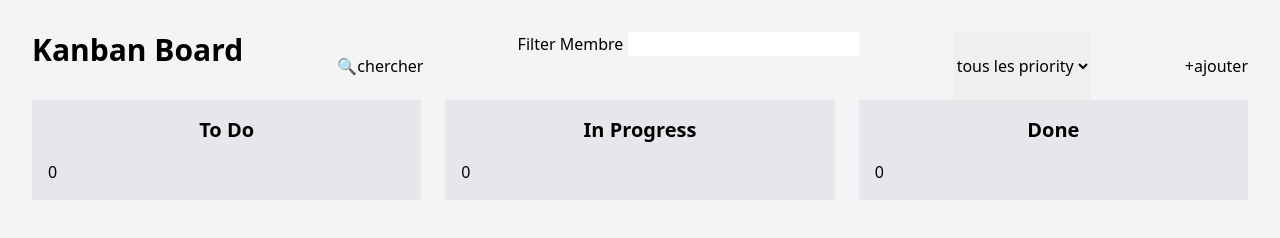
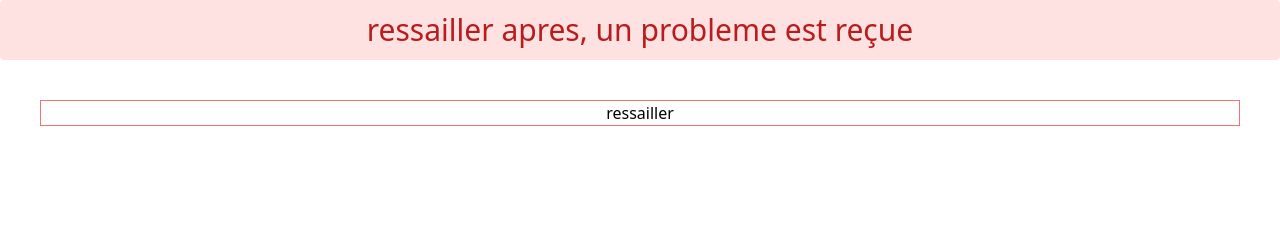
Before and after one commit to amiamuo7186/FlowBoard, a plain HTML site: page index.html in a window 1280 px wide. Drawn offline with nearby package versions, Linux system fonts and the light colour scheme; some packages are replaced by stand-ins of ours; no server answers; a script that the page names is missing.

Commit message:
fix:la gestion des erreurs

```diff
--- a/index.html
+++ b/index.html
@@ -12,8 +12,6 @@
 </head>
 
 <body>
-
-    <!-- <script src="ui.js" type="module"></script> -->
 
     <div hidden id="error">
         <span class="flex flex-col justify-between ">
@@ -39,6 +37,7 @@
                         <option value="low">low</option>
                     </select>
                     <button type="button" id="new"> +ajouter </button>
+                    <button type="button" id="IA">Générer avec l'IA </button>
 
 
                 </span>
--- a/main.js
+++ b/main.js
@@ -1,6 +1,5 @@
 import {
   afficher,
-  masquer,
   ressailler,
   ValiderText,
   ValideList,
@@ -27,11 +26,21 @@ const btnRess = document.getElementById("ressailler");
 const btnUpdate = document.getElementById("modif");
 const btnAjout = document.getElementById("btnajout");
 const form = document.getElementById("form_Saisie");
-const datae = await loadCard();
+
+// afficher(datae)
+async function appel() {
+  try{
+  const datae = await loadCard()
 afficher(datae);
-// const BTNMODIFY = document.querySelectorAll("[data-id]"); // avant affichage reste node vide
-// const BTNDELETE = document.querySelectorAll("[data-idd]");
-// console.log(BTNDELETE);
+}
+  catch(error ) {
+
+      console.log("Erreur :", error);
+      ressailler()
+    };
+}
+appel()
+
 document.addEventListener("click", async function (e) {
   const next = e.target.closest("[data-idn]");
   if (next) {
@@ -77,7 +86,6 @@ document.addEventListener("click", async function (e) {
     dialog.showModal();
     let {data} = await recupre_data(modifier.dataset.id);
     btnUpdate.setAttribute("data-id", modifier.dataset.id);
-
     document.querySelector('[name="title"]').value = data.title;
     document.querySelector('[name="description"]').value = data.description;
     document.querySelector('[name="assignee"]').value = data.assignee;
@@ -90,7 +98,6 @@ document.addEventListener("click", async function (e) {
   if (suprime){
     const msg= document.getElementById("message d'erreur")
     let idDeltete = suprime.dataset.idd;
-    console.log(idDeltete)
     Swal.fire({
       title: "vous etre sur ",
       text: "voulez vous suprimer la tache ",
@@ -111,7 +118,6 @@ document.addEventListener("click", async function (e) {
           text: "Votre tache etait suprimée.",
           icon: "success",
         });
-
         }
         catch(error){
           msg.textContent = "Erreur : impossible de supprimer cette carte."
@@ -120,58 +126,7 @@ document.addEventListener("click", async function (e) {
     });
   }
 });
-// BTNMODIFY.forEach((element) => {
-//   element.addEventListener("click", async function () {
-//     btnAjout.hidden = true;
-//     btnUpdate.hidden = false;
-//     dialog.showModal();
-//     let {data} = await recupre_data(element.dataset.id);
-//     btnUpdate.setAttribute("data-id", element.dataset.id);
-
-//     document.querySelector('[name="title"]').value = data.title;
-//     document.querySelector('[name="description"]').value = data.description;
-//     document.querySelector('[name="assignee"]').value = data.assignee;
-//     document.querySelector('[name="status"]').value = data.status;
-//     document.querySelector('[name="priority"]').value = data.priority;
-//     document.querySelector('[name="dueDate"]').value = data.dueDate;
-//     document.querySelector('[name="tags"]').value = data.tags;
-//   });
-// });
-
-// BTNDELETE.forEach((d) => {
-//   d.addEventListener("click", async function () {
-//           const msg= document.getElementById("message d'erreur")
-//     let idDeltete = d.dataset.idd;
-//     Swal.fire({
-//       title: "vous etre sur ",
-//       text: "voulez vous suprimer la tache ",
-//       icon: "warning",
-//       showCancelButton: true,
-//       confirmButtonColor: "#3085d6",
-//       cancelButtonColor: "#d33",
-//       confirmButtonText: "Oui,suprime",
-//     }).then(async (result) => {
-//       if (result.isConfirmed) {
-//         Swal.fire({
-//           title: "Deleted!",
-//           text: "Votre tache etait suprimée.",
-//           icon: "success",
-//         });
-//         try{
-
-//         await Delete(idDeltete);
-//         const datae = await loadCard();
-//         afficher(datae);
-//         }
-//         catch(error){
-//           msg.textContent = "Erreur : impossible de supprimer cette carte."
-//         }
-
-//       }
-//     });
-//   });
-// });
-btnRess.addEventListener("click", () => ressailler(afficher, masquer));
+btnRess.addEventListener("click", () => appel());
 dialog.addEventListener("click", (e) => {
   if (e.target === dialog) {
     dialog.close();
@@ -293,13 +248,10 @@ filterMember.addEventListener("input", appliquerFiltres);
 filterPriority.addEventListener("change", appliquerFiltres);
 // modification
 let data_update = {};
-
-// console.log(btnUpdate);
 btnUpdate.addEventListener("click", async function () {
   console.log(btnUpdate);
   let idModify = btnUpdate.dataset.id;
   console.log(idModify);
-
   data_update = {
     title: document.querySelector('[name="title"]').value,
     status: document.querySelector('[name="status"]').value,
--- a/service/api.js
+++ b/service/api.js
@@ -1,17 +1,19 @@
 
 export async function loadCard() {
 
-  try{
+  // try{
     const response= await axios.get('https://flowboard-api-virid.vercel.app/cards', {
     headers: {
       'X-Workspace': 'public'
     }
   })
    return response.data
-  }
-  catch(error){
-    return error
-  }
+  // }
+  // catch(error){
+  //   console.log(error.message ,  "error");
+
+  //   return error
+  // }
 
 }
 export async function filter(priority, memberId) {
--- a/ui.js
+++ b/ui.js
@@ -25,7 +25,7 @@ export function afficher(tab) {
     btnPreviuos.textContent = "⬅️";
     const btnModify = document.createElement("button");
     const btnDelete=document.createElement("button");
-    btnDelete.setAttribute("data-idd",tab[i].id);
+    btnDelete.setAttribute("data-idd",tab[i].id)
     btnDelete.textContent="Delete"
     btnDelete.className="mr-4 ml-4 bg-gray-100";
     btnModify.textContent = "Modifier";
@@ -57,7 +57,7 @@ export function afficher(tab) {
       toDo.appendChild(btnModify);
      toDo.appendChild(btnDelete)
 
-      console.log(btnNext);
+      // console.log(btnNext);
       toDo.appendChild(btnNext);
 
       toDo.innerHTML += `
@@ -76,7 +76,7 @@ export function afficher(tab) {
       prog.appendChild(btnPreviuos);
 
 
-      console.log(btnPreviuos);
+      // console.log(btnPreviuos);
       tab[i].tags.forEach((o) => {
         const p = document.createElement("span");
 
@@ -95,7 +95,7 @@ prog.appendChild(btnDelete)
       prog.appendChild(btnNext);
 
 
-      console.log(btnNext);
+      // console.log(btnNext);
       prog.innerHTML += `
        <p>****************************************************************</p>`;
     } else {
@@ -112,7 +112,7 @@ prog.appendChild(btnDelete)
       don.appendChild(btnPreviuos);
 
 
-      console.log(btnPreviuos);
+      // console.log(btnPreviuos);
       tab[i].tags.forEach((o) => {
         const p = document.createElement("span");
 
@@ -148,9 +148,9 @@ export function masquer() {
   ress.hidden = false;
   menu.hidden = true;
 }
-export function ressailler(afficher) {
+export function ressailler() {
   console.log("Nouvelle tentative...");
-  loadCard(afficher, masquer);
+  masquer()
 }
 export function ValiderText(...values) {
   console.log(values);
```
